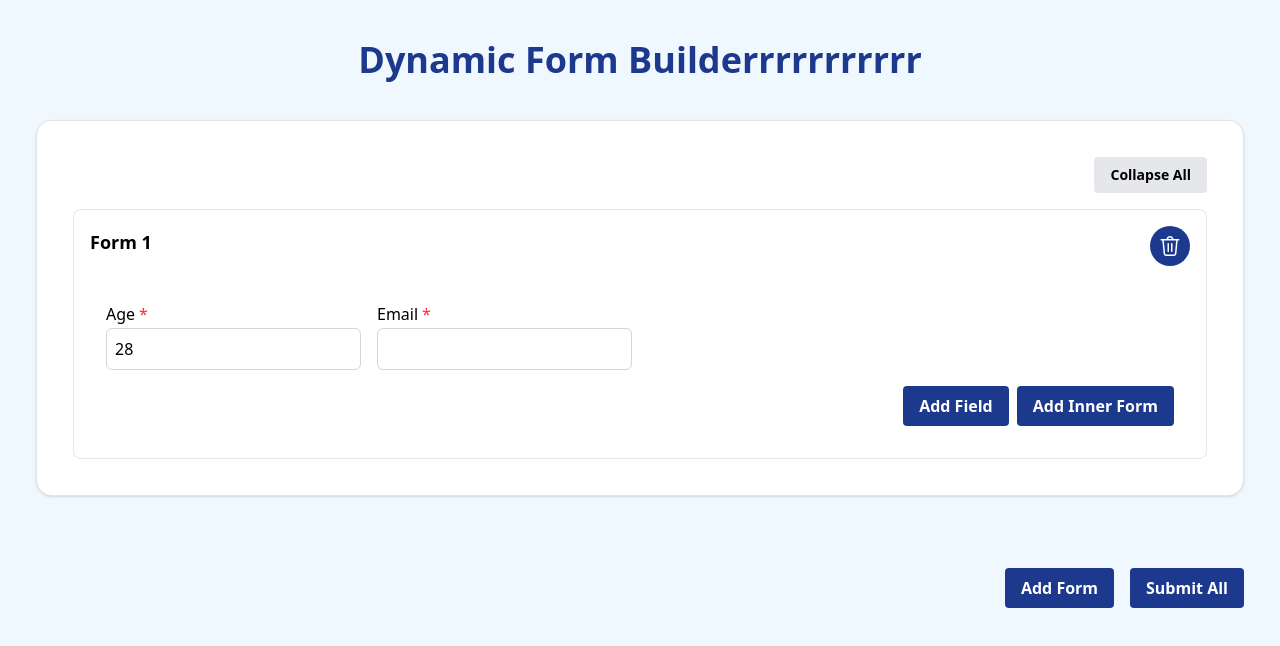
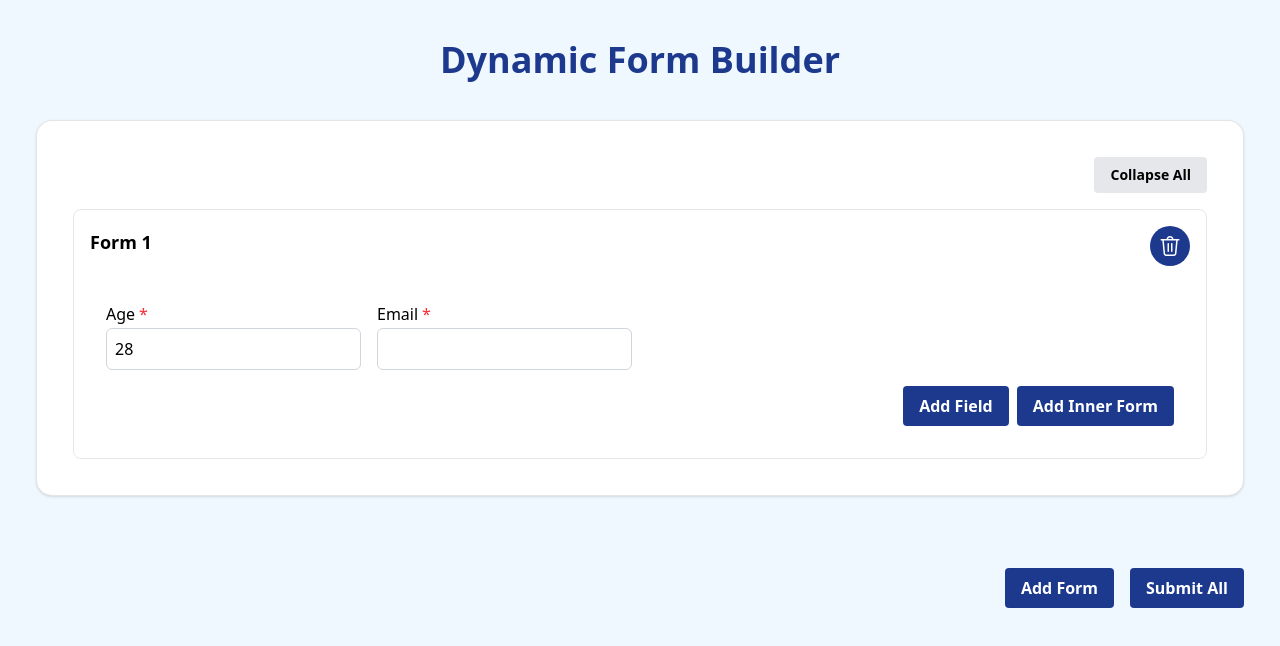
Before and after one commit to Ayush1323/dynamicForm, a React (Vite) app: page / in a window 1280 px wide. Shown: the top 646 px of the page. Built offline with nearby package versions, Linux system fonts and the light colour scheme.

Commit message:
change done

```diff
--- a/src/App.jsx
+++ b/src/App.jsx
@@ -153,12 +153,12 @@ function App() {
   return (
     <div>
       <div className="flex justify-center items-center text-4xl mt-10 text-blue-900 font-bold">
-        Dynamic Form Builderrrrrrrrrrr
+        Dynamic Form Builder
       </div>
 
       {forms.length === 0 ? (
         <div className="text-center text-gray-500 mt-10">
-          No forms available.
+          No forms available....................
         </div>
       ) : (
         forms.map((form, index) => {
```
